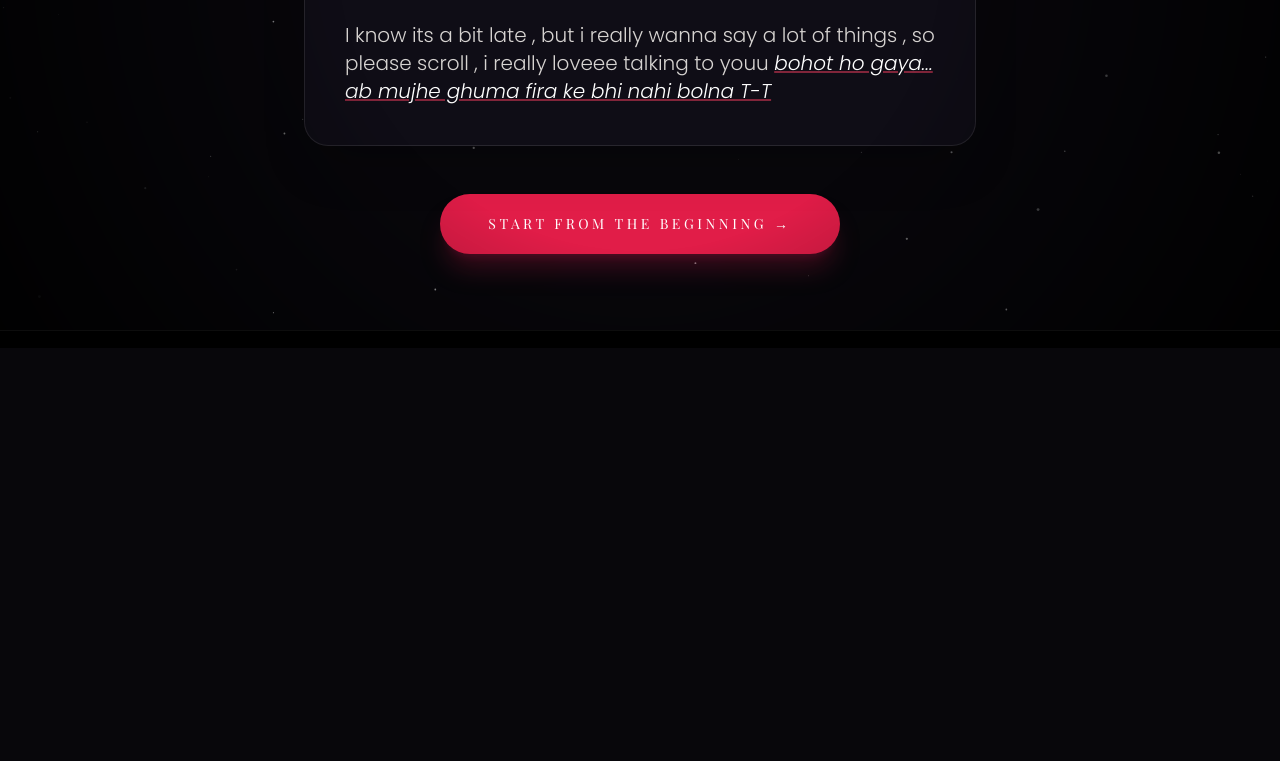
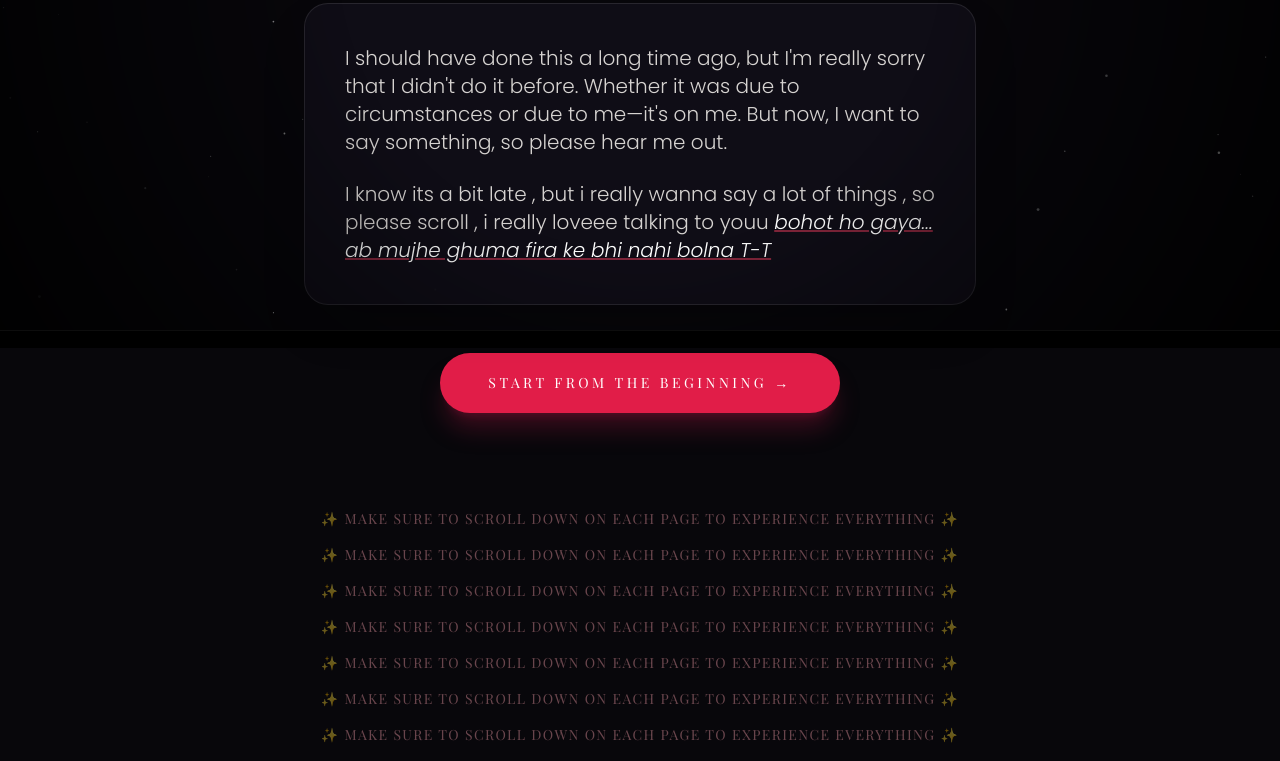
Before and after one commit to sohammaheshwari11-a11y/ftyd, a plain HTML site: page index.html in a window 1280 px wide. Shown: the part 452-1213 px from the top of the page. Before the commit the page ends 800 px from the top, so only its background shows below. Drawn offline with nearby package versions, Linux system fonts and the light colour scheme; a web font is replaced by a local one.

Commit message:
Update text in index.html for clarity

```diff
--- a/index.html
+++ b/index.html
@@ -108,7 +108,9 @@
         <span id="chapterTitle" class="text-xs font-serif-cinematic uppercase tracking-[0.2em] text-stone-300">FOR DRISHYA</span>
     </div>
 
-
+<p class="text-xs md:text-sm text-rose-300/80 font-serif-cinematic tracking-widest uppercase text-center animate-pulse my-4">
+    ✨ Make sure to scroll down on each page to experience everything ✨
+</p>
     <!-- ================= SCREEN 1: THE ADMISSION & OPENING ================= -->
     <section id="screen1" class="screen active min-h-screen justify-center items-center px-6 text-center max-w-4xl mx-auto py-20 z-20">
         <div class="space-y-8">
@@ -116,7 +118,7 @@
 
             <h1 class="text-4xl md:text-6xl font-serif-cinematic font-normal tracking-wide text-white leading-tight">
                 I Hate This Silence, Drishya. <br>
-                <span class="italic font-serif text-rose-400 text-3xl md:text-5xl font-light">YAAR I Really Hate This Distance.</span>
+                <span class="italic font-serif text-rose-400 text-3xl md:text-5xl font-light">YAAR I Really Hate This Distance.(view it on pc please , or atleast desktop site)</span>
             </h1>
 
             <div class="glass-panel p-8 md:p-10 rounded-3xl max-w-2xl mx-auto text-left space-y-6 text-stone-300 leading-relaxed font-light border border-white/10 shadow-2xl">
@@ -136,7 +138,9 @@
         </div>
     </section>
 
-
+<p class="text-xs md:text-sm text-rose-300/80 font-serif-cinematic tracking-widest uppercase text-center animate-pulse my-4">
+    ✨ Make sure to scroll down on each page to experience everything ✨
+</p>
     <!-- ================= SCREEN 2: FEB — APRIL DETAILED ERA ================= -->
     <section id="screen2" class="screen min-h-screen justify-center items-center px-6 max-w-4xl mx-auto py-24 z-20">
         <div class="w-full text-center space-y-8">
@@ -172,7 +176,9 @@
             </div>
         </div>
     </section>
-
+<p class="text-xs md:text-sm text-rose-300/80 font-serif-cinematic tracking-widest uppercase text-center animate-pulse my-4">
+    ✨ Make sure to scroll down on each page to experience everything ✨
+</p>
 
     <!-- ================= SCREEN 3: MAY — JULY DETAILED ERA ================= -->
     <section id="screen3" class="screen min-h-screen justify-center items-center px-6 max-w-4xl mx-auto py-24 z-20">
@@ -206,7 +212,9 @@
             </div>
         </div>
     </section>
-
+<p class="text-xs md:text-sm text-rose-300/80 font-serif-cinematic tracking-widest uppercase text-center animate-pulse my-4">
+    ✨ Make sure to scroll down on each page to experience everything ✨
+</p>
 
     <!-- ================= SCREEN 4: 5 DEDICATED LETTERS & BLUEPRINT ================= -->
     <section id="screen4" class="screen min-h-screen justify-center items-center px-6 max-w-5xl mx-auto py-24 z-20">
@@ -245,7 +253,7 @@
                 <div onclick="openLetter(1)" class="glass-card p-6 rounded-2xl cursor-pointer group flex justify-between items-center border border-white/10">
                     <div>
                         <span class="text-xs font-serif-cinematic text-rose-500 block mb-1">RECORD 01</span>
-                        <h4 class="text-base font-medium text-stone-200 group-hover:text-white">Taking the Lead</h4>
+                        <h4 class="text-base font-medium text-stone-200 group-hover:text-white">Taking the Lead(click to open all)</h4>
                     </div>
                     <span class="text-2xl">📁</span>
                 </div>
@@ -295,7 +303,9 @@
         </div>
     </section>
 
-
+<p class="text-xs md:text-sm text-rose-300/80 font-serif-cinematic tracking-widest uppercase text-center animate-pulse my-4">
+    ✨ Make sure to scroll down on each page to experience everything ✨
+</p>
     <!-- ================= SCREEN 5: THE PROBABILITY / DISCORD ODDS SLIDE ================= -->
     <section id="screen5" class="screen min-h-screen justify-center items-center px-6 max-w-4xl mx-auto py-24 z-20">
         <div class="w-full text-center space-y-8">
@@ -327,7 +337,9 @@
             </div>
         </div>
     </section>
-
+<p class="text-xs md:text-sm text-rose-300/80 font-serif-cinematic tracking-widest uppercase text-center animate-pulse my-4">
+    ✨ Make sure to scroll down on each page to experience everything ✨
+</p>
 
     <!-- ================= SCREEN 6: THE ABSOLUTE BADDIE GALLERY ================= -->
     <section id="screen6" class="screen min-h-screen justify-center items-center px-6 max-w-5xl mx-auto py-24 z-20">
@@ -396,7 +408,9 @@
             </div>
         </div>
     </section>
-
+<p class="text-xs md:text-sm text-rose-300/80 font-serif-cinematic tracking-widest uppercase text-center animate-pulse my-4">
+    ✨ Make sure to scroll down on each page to experience everything ✨
+</p>
 
     <!-- ================= SCREEN 7: PET NAMES & SWEET APPRECIATION ================= -->
     <section id="screen7" class="screen min-h-screen justify-center items-center px-6 max-w-4xl mx-auto py-24 z-20">
@@ -442,7 +456,9 @@
             </div>
         </div>
     </section>
-
+<p class="text-xs md:text-sm text-rose-300/80 font-serif-cinematic tracking-widest uppercase text-center animate-pulse my-4">
+    ✨ Make sure to scroll down on each page to experience everything ✨
+</p>
 
     <!-- ================= SCREEN 8: POST-CREDITS FINALE & BOLD CAPITAL LOVE REVEAL ================= -->
     <section id="screen8" class="screen min-h-screen justify-start items-center py-28 px-6 z-20">
```
